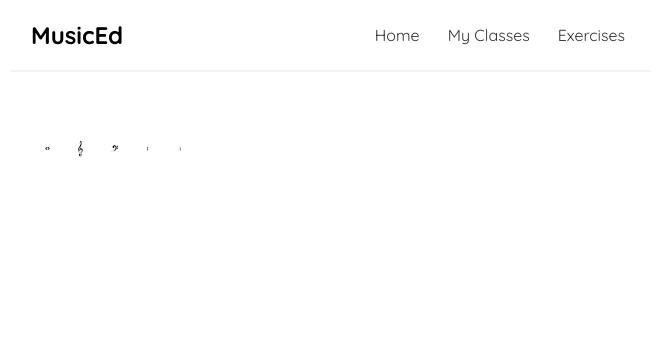
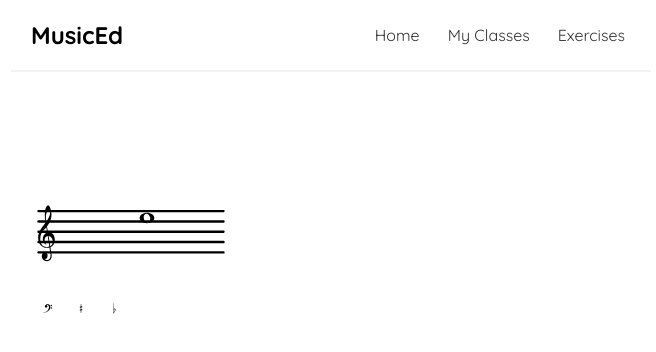
Before and after one commit to ChrisFala/MusicEd, a React (Create React App) app: page /NoteIdentification in a window 1280 px wide. Shown: the top 352 px of the page, without its empty margins (309-965 px from the left). Built offline with nearby package versions, Linux system fonts and the light colour scheme.

Commit message:
CSS Grid Testing

```diff
--- a/src/pages/exercises/NoteIdentification.js
+++ b/src/pages/exercises/NoteIdentification.js
@@ -3,12 +3,14 @@ import trebleclef from '../../images/Music Note 59.svg'
 import bassclef from '../../images/Music Note 5.svg'
 import sharp from '../../images/Music Note 57.svg'
 import flat from '../../images/Music Note 1.svg'
+import staff from '../../images/Music Note 68.svg'
 import './exercise.css'
 
 const NoteIdentificaiton = () => {
     return (
         <div id="note-identification" className="display-note">
             <div id="note-display">
+                <img className="staff" src={staff} alt=""/>
                 <img className="wholenote" src={wholenote} alt="" />
                 <img className="trebleclef" src={trebleclef} alt="" />
                 <img className="bassclef" src={bassclef} alt="" />
--- a/src/pages/exercises/exercise.css
+++ b/src/pages/exercises/exercise.css
@@ -1,43 +1,53 @@
 #note-identification{
     display: grid;
     grid-template-columns: repeat(3, 1fr);
-    grid-auto-rows: minmax(150px, auto)s;
+    grid-auto-rows: minmax(150px, auto);
 }
 
 #note-display{
-    background-image: url("../../images/Music Note 68.svg");
     display: grid;
     grid-template-columns: repeat(6, 1fr);
-    grid-template-rows: auto;
+    grid-template-rows: repeat(32, 5px);
     width: 100%;
+}
+
+.staff{
+    max-width: 100%;
+    grid-column: 1/7;
+    grid-row: 1/33;
+    z-index: -1;
 }
 
 .wholenote{
     max-width: 100%;
     height: auto;
+    z-index: 1;
+    grid-column: 4/5;
+    grid-row: 15/22;
+    transform: scale(3.5);
 
 }
 
 .trebleclef{
     max-width: 100%;
     height: auto;
-    transform: scale(.75);
+    z-index: 1;
+    grid-column: 1/2;
+    grid-row: 18/26;
+    transform: scale(2.7);
 }
 
 .bassclef{
     max-width: 100%;
     height: auto;
-    transform: scale(.75);
 }
 
 .sharp{
     max-width: 100%;
     height: auto;
-    transform: scale(.5);
 }
 
 .flat{
     max-width: 100%;
     height: auto;
-    transform: scale(.5);
 }
```
